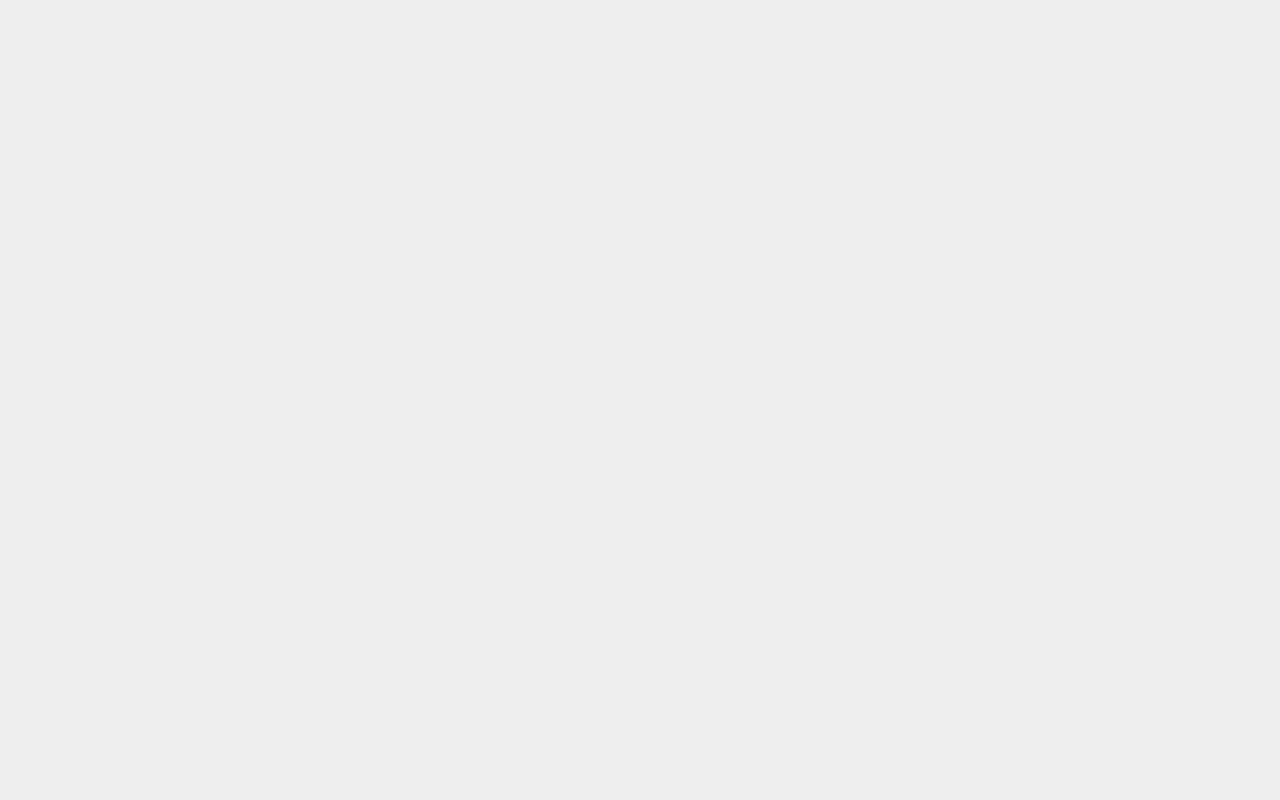
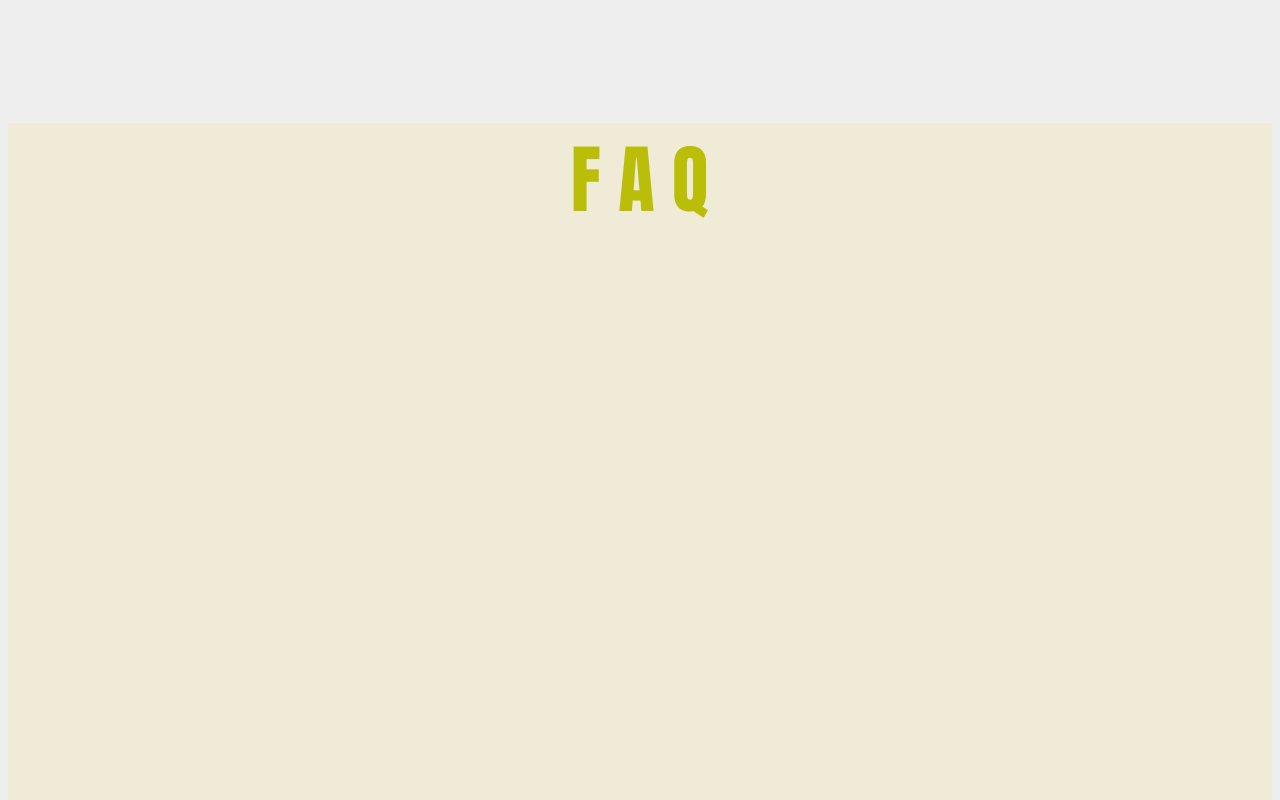
Before and after one commit to biiishop/freshmen-caucus, a Next.js app: page / in a window 1280 px wide. Shown: the part 3260-4060 px from the top of the page. Before the commit the page ends 3337 px from the top, so only its background shows below. Built offline with nearby package versions, Linux system fonts and the light colour scheme.

Commit message:
started on FaQ

```diff
--- a/src/pages/index.tsx
+++ b/src/pages/index.tsx
@@ -85,6 +85,13 @@ function Home() {
         <p>an event</p>
         <p>an event</p>
       </div>
+      <div id="FaQ">
+        <div id="linebreak"></div>
+        <h2 id="FaQtitle">F A Q</h2>
+        <div id="faqholder">
+          <div id="faq1"></div>
+        </div>
+      </div>
     </>
   );
 }
```
